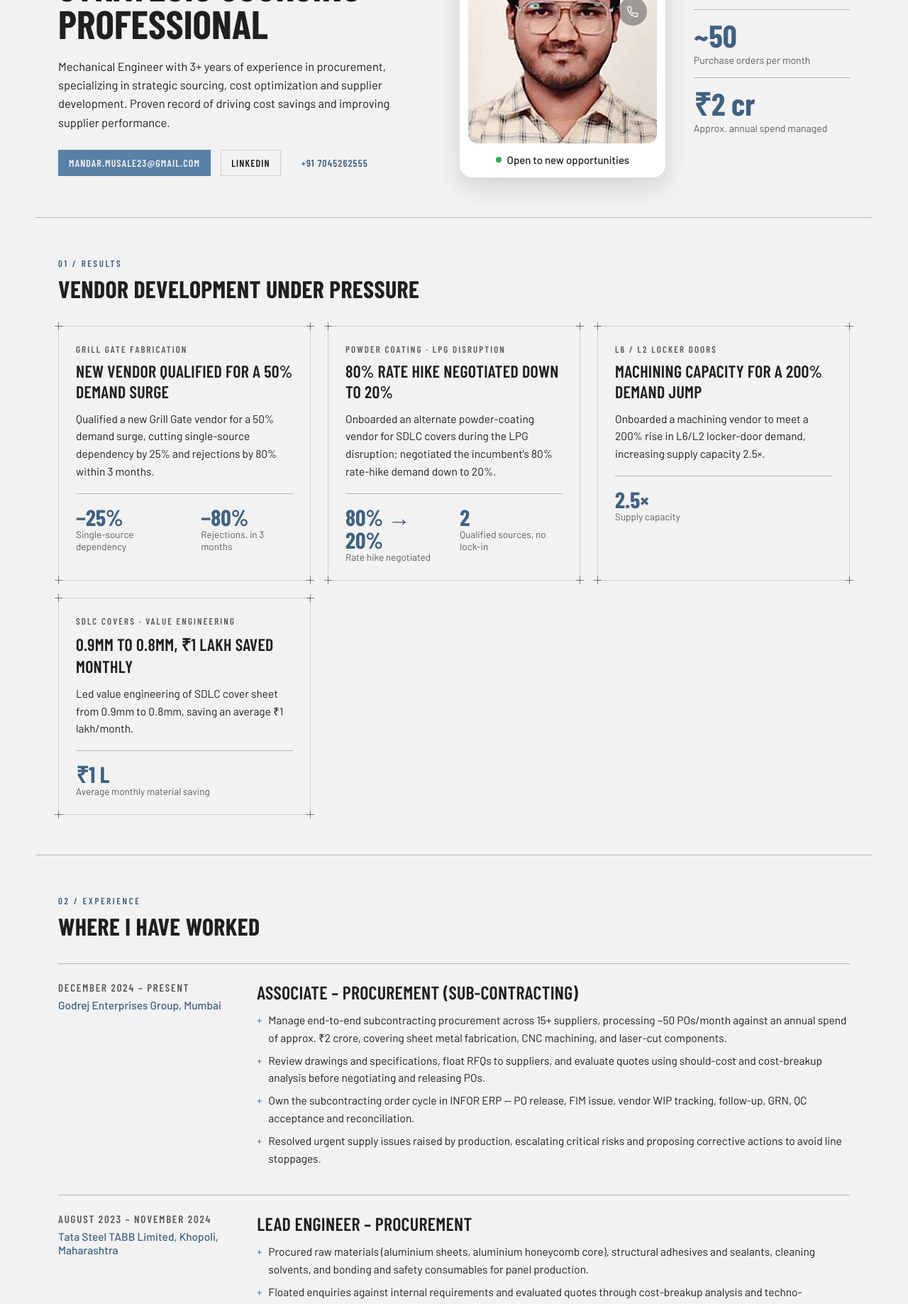
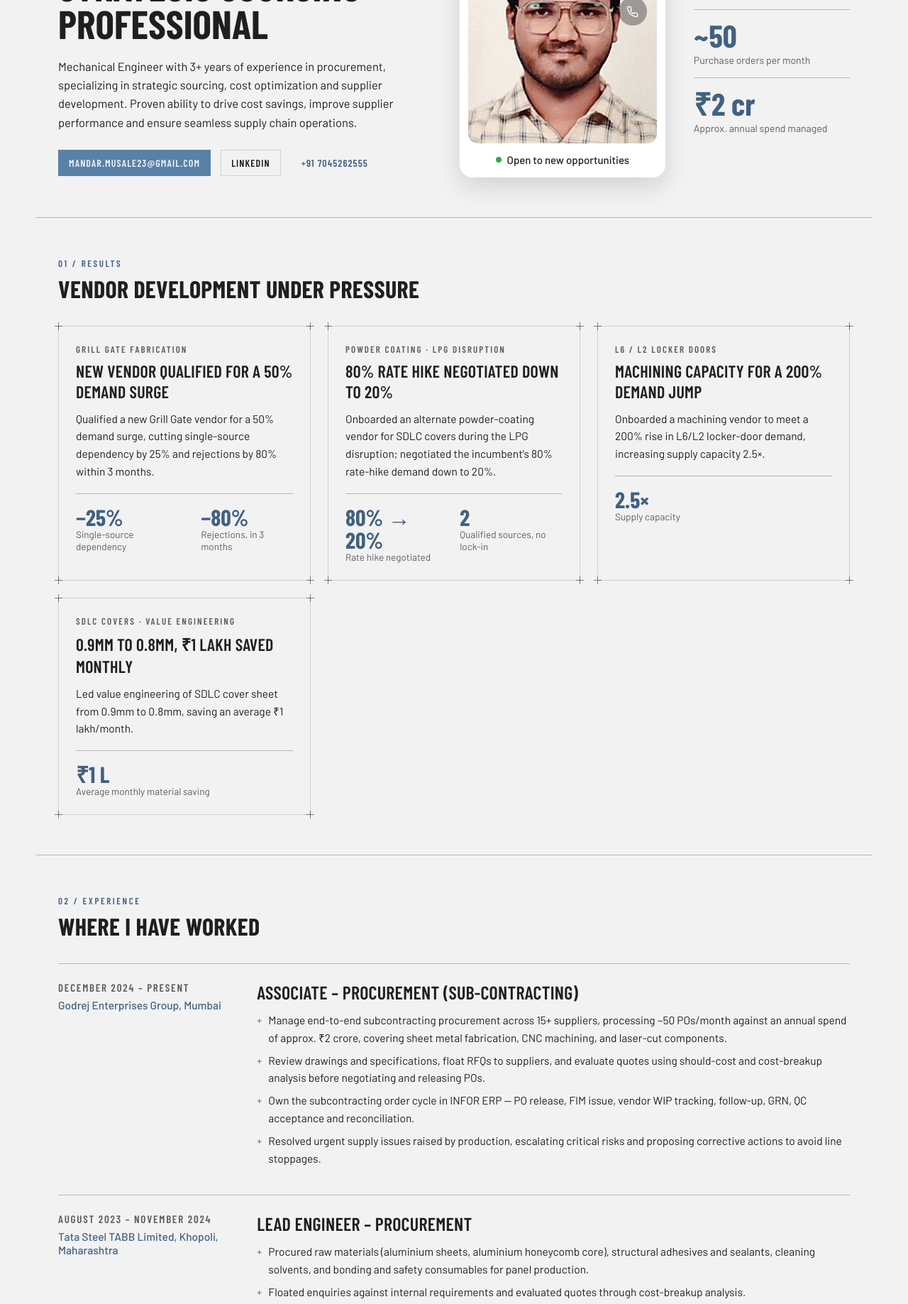
Before and after one commit to mandarmusale/mandarmusale.github.io, a plain HTML site: page index.html in a window 1280 px wide. Shown: the part 252-2089 px from the top of the page at 71% size. Drawn offline with nearby package versions, Linux system fonts and the light colour scheme.

Commit message:
Match latest resume summary and Tata Steel point

```diff
--- a/index.html
+++ b/index.html
@@ -62,7 +62,7 @@ a{color:#416180;text-decoration:none}a:hover{color:#2c455d;text-decoration:under
 <div style="flex: 999 1 380px; min-width: 0">
 <p class="lbl">Procurement &amp; Strategic Sourcing · Mumbai</p>
 <h1 style="font-family: 'Barlow Condensed', sans-serif; font-weight: 700; font-size: 56px; line-height: .94; text-transform: uppercase; margin: 14px 0 0; max-width: 460px">Procurement &amp; strategic sourcing professional</h1>
-<p style="max-width: 52ch; font-size: 16.5px; line-height: 1.6; margin: 20px 0 0">Mechanical Engineer with 3+ years of experience in procurement, specializing in strategic sourcing, cost optimization and supplier development. Proven record of driving cost savings and improving supplier performance.</p>
+<p style="max-width: 52ch; font-size: 16.5px; line-height: 1.6; margin: 20px 0 0">Mechanical Engineer with 3+ years of experience in procurement, specializing in strategic sourcing, cost optimization and supplier development. Proven ability to drive cost savings, improve supplier performance and ensure seamless supply chain operations.</p>
 <div style="display: flex; flex-wrap: wrap; gap: 14px; margin-top: 26px">
 <a class="btn p" href="mailto:mandar.musale23@gmail.com">mandar.musale23@gmail.com</a>
 <a class="btn" href="https://linkedin.com/in/mandar-musale-1110911a5">LinkedIn</a>
@@ -168,7 +168,7 @@ a{color:#416180;text-decoration:none}a:hover{color:#2c455d;text-decoration:under
 <h3 class="h3" style="font-size: 26px; margin-bottom: 12px">Lead Engineer – Procurement</h3>
 <ul style="font-size: 15.5px; line-height: 1.6">
 <li>Procured raw materials (aluminium sheets, aluminium honeycomb core), structural adhesives and sealants, cleaning solvents, and bonding and safety consumables for panel production.</li>
-<li>Floated enquiries against internal requirements and evaluated quotes through cost-breakup analysis and techno-commercial comparisons.</li>
+<li>Floated enquiries against internal requirements and evaluated quotes through cost-breakup analysis.</li>
 <li>Released POs after approvals and closed procure-to-pay cycles on time.</li>
 <li>Manufactured 80+ lightweight aluminium honeycomb sandwich panels following EAB-certified adhesive bonding practices; supported GPA, EN 17460 and ISO 9001:2015 audits.</li>
 </ul>
```
